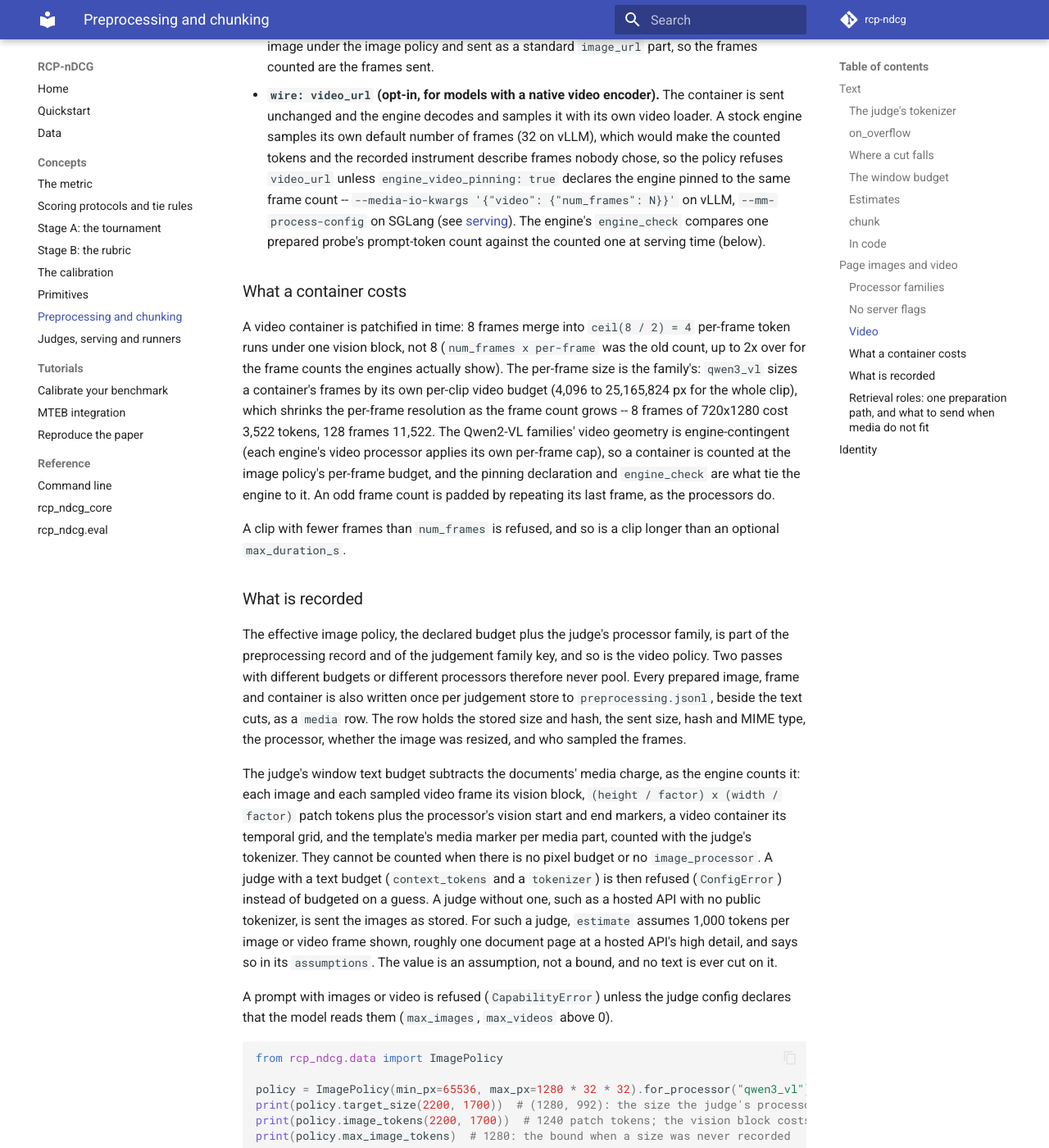
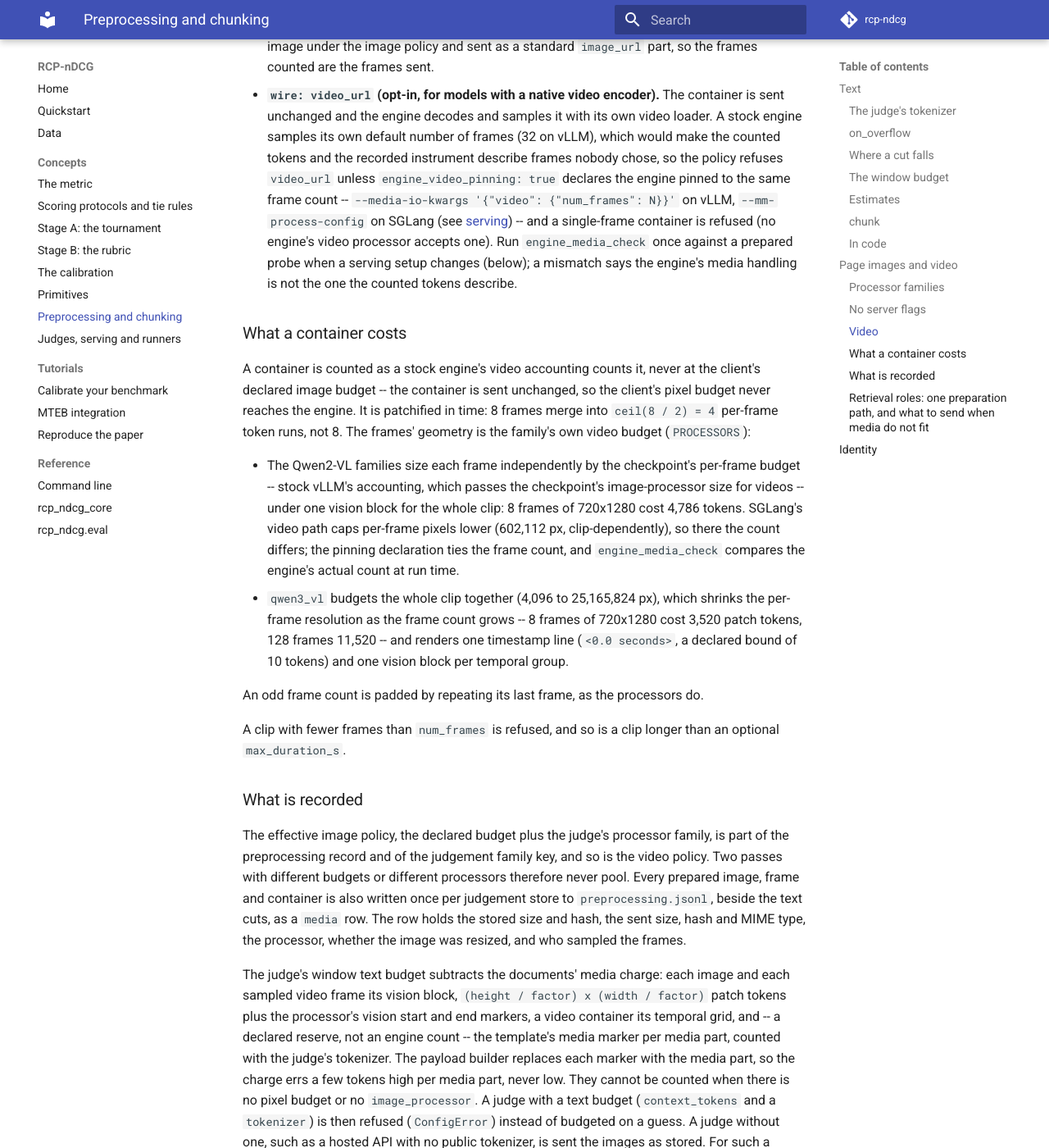
Before and after one commit to cohere-ai/rcp-ndcg, an MkDocs documentation site: the page built from docs/concepts/preprocessing.md, in a window 1280 px wide and 1400 px high, scrolled down 6165 px. Shown: the whole window at 82% size. Built offline with MkDocs 1.6.1 and Material for MkDocs 9.7.7, drawn with Linux system fonts in a browser that asks for light colours; comment, search, counter and statistics services are not loaded; some of the changed text lies outside the part shown.

Commit message:
Count containers at the engine's own video budget, with per-group wrappers and timestamps
Two verifier findings on the container path, both verified against the pinned
engine sources and the real transformers processors:

- The Qwen2-VL family containers were counted at the client's declared image
  budget, but a video_url container is sent unchanged, so that budget never
  reaches the engine: stock vLLM sizes video frames by the checkpoint's
  image-processor size (Qwen2VLProcessingInfo._get_vision_info passes
  image_processor.size, qwen2_vl.py:1014 @ d0d6e5f3a) -- a tight declared
  budget implied up to 4.7x fewer tokens than the engine shows. A container is
  now counted at the family's own video budget (PROCESSORS gains
  video_min_pixels/video_max_pixels; 3,136..12,845,056 px per frame for the
  Qwen2-VL families), independent of the declared policy; verified against the
  real Qwen2VLVideoProcessor with 0 mismatches over 60 size x frame-count x
  declared-policy combinations, including 2000x2000 frames.
- The qwen3_vl container prompt renders one timestamp line and one vision block
  per temporal group (transformers' replace_video_token), not one block for the
  whole clip: the charge is now steps x (patches + wrapper + timestamp), the
  timestamp a declared bound of 10 tokens (measured 6 at <0.0 seconds> to 10 at
  <12345.6 seconds> with the family tokenizer), so the count stays inside the
  true rendered range for every clip.
- The unsized qwen3_vl bound tightens to the true per-clip ceiling
  (video_max / (temporal_patch x factor^2) = 12,288 tokens); a single-frame
  container is refused (no engine's video processor accepts one); SGLang's
  lower per-frame video cap is declared as the known engine difference.

The window budget's media-marker charge is reworded as what it is: a declared
reserve measured from the template (the payload builder replaces the marker
with the media part, so the charge errs a few tokens high per part, never low).
engine_media_check's docs move to the imperative voice (the runtime call site
is a later lane's). cost.py loses a dead assignment and a redundant recount.

````diff
--- a/docs/concepts/preprocessing.md
+++ b/docs/concepts/preprocessing.md
@@ -243,19 +243,28 @@ aspect ratio above 200.
   of frames (32 on vLLM), which would make the counted tokens and the recorded instrument describe frames
   nobody chose, so the policy refuses `video_url` unless `engine_video_pinning: true` declares the engine
   pinned to the same frame count -- `--media-io-kwargs '{"video": {"num_frames": N}}'` on vLLM,
-  `--mm-process-config` on SGLang (see [serving](serving.md)). The engine's `engine_check` compares one
-  prepared probe's prompt-token count against the counted one at serving time (below).
+  `--mm-process-config` on SGLang (see [serving](serving.md)) -- and a single-frame container is refused
+  (no engine's video processor accepts one). Run `engine_media_check` once against a prepared probe when a
+  serving setup changes (below); a mismatch says the engine's media handling is not the one the counted
+  tokens describe.
 
 ### What a container costs
 
-A video container is patchified in time: 8 frames merge into `ceil(8 / 2) = 4` per-frame token runs under one
-vision block, not 8 (`num_frames x per-frame` was the old count, up to 2x over for the frame counts the
-engines actually show). The per-frame size is the family's: `qwen3_vl` sizes a container's frames by its own
-per-clip video budget (4,096 to 25,165,824 px for the whole clip), which shrinks the per-frame resolution as
-the frame count grows -- 8 frames of 720x1280 cost 3,522 tokens, 128 frames 11,522. The Qwen2-VL families'
-video geometry is engine-contingent (each engine's video processor applies its own per-frame cap), so a
-container is counted at the image policy's per-frame budget, and the pinning declaration and `engine_check`
-are what tie the engine to it. An odd frame count is padded by repeating its last frame, as the processors do.
+A container is counted as a stock engine's video accounting counts it, never at the client's declared image
+budget -- the container is sent unchanged, so the client's pixel budget never reaches the engine. It is
+patchified in time: 8 frames merge into `ceil(8 / 2) = 4` per-frame token runs, not 8. The frames' geometry is
+the family's own video budget (`PROCESSORS`):
+
+- The Qwen2-VL families size each frame independently by the checkpoint's per-frame budget -- stock vLLM's
+  accounting, which passes the checkpoint's image-processor size for videos -- under one vision block for the
+  whole clip: 8 frames of 720x1280 cost 4,786 tokens. SGLang's video path caps per-frame pixels lower
+  (602,112 px, clip-dependently), so there the count differs; the pinning declaration ties the frame count,
+  and `engine_media_check` compares the engine's actual count at run time.
+- `qwen3_vl` budgets the whole clip together (4,096 to 25,165,824 px), which shrinks the per-frame resolution
+  as the frame count grows -- 8 frames of 720x1280 cost 3,520 patch tokens, 128 frames 11,520 -- and renders
+  one timestamp line (`<0.0 seconds>`, a declared bound of 10 tokens) and one vision block per temporal group.
+
+An odd frame count is padded by repeating its last frame, as the processors do.
 
 A clip with fewer frames than `num_frames` is refused, and so is a clip longer than an optional `max_duration_s`.
 
@@ -267,12 +276,14 @@ processors therefore never pool. Every prepared image, frame and container is al
 store to `preprocessing.jsonl`, beside the text cuts, as a `media` row. The row holds the stored size and hash, the
 sent size, hash and MIME type, the processor, whether the image was resized, and who sampled the frames.
 
-The judge's window text budget subtracts the documents' media charge, as the engine counts it: each image and
-each sampled video frame its vision block, `(height / factor) x (width / factor)` patch tokens plus the
-processor's vision start and end markers, a video container its temporal grid, and the template's media marker
-per media part, counted with the judge's tokenizer. They cannot be counted when there is no pixel budget or no
-`image_processor`. A judge with a text budget (`context_tokens` and a `tokenizer`) is then refused
-(`ConfigError`) instead of budgeted on a guess. A judge without one, such as a hosted API with no public
+The judge's window text budget subtracts the documents' media charge: each image and each sampled video frame
+its vision block, `(height / factor) x (width / factor)` patch tokens plus the processor's vision start and end
+markers, a video container its temporal grid, and -- a declared reserve, not an engine count -- the template's
+media marker per media part, counted with the judge's tokenizer. The payload builder replaces each marker with
+the media part, so the charge errs a few tokens high per media part, never low. They cannot be counted when
+there is no pixel budget or no `image_processor`. A judge with a text budget (`context_tokens` and a
+`tokenizer`) is then refused (`ConfigError`) instead of budgeted on a guess. A judge without one, such as a
+hosted API with no public
 tokenizer, is sent the images as stored. For such a judge, `estimate` assumes 1,000 tokens per image or video
 frame shown, roughly one document page at a hosted API's high detail, and says so in its `assumptions`. The
 value is an assumption, not a bound, and no text is ever cut on it.
@@ -320,10 +331,12 @@ print(fit.tokens, len(fit.dropped))  # 66 0: shrunk to the 65,536px floor, nothi
 MediaCensus(sink="preprocessing.jsonl").record(corpus="c", doc_id="d1", media=fit.dropped, dropped=True)
 ```
 
-At serving time, `rcp_ndcg.data.resolution.engine_media_check` compares the engine's `usage.prompt_tokens` for
-one prepared probe image against the counted one; the typed mismatch (`EngineMediaMismatch`) says the served
-engine's media handling is not what the counted tokens describe -- a reconfigured engine or a mis-declared
-`image_processor` -- before it is judged around.
+Run `rcp_ndcg.data.resolution.engine_media_check` against a prepared probe whenever a serving setup changes:
+send one prepared image, count its prompt exactly (`content_media_tokens` plus the template tokens the probe
+request carries), and compare the engine's `usage.prompt_tokens` against it. A returned mismatch
+(`EngineMediaMismatch`) says the served engine's media handling is not what the counted tokens describe -- a
+reconfigured engine or a mis-declared `image_processor` -- and every later count is suspect: record or raise
+it instead of judging around it. The runtime call site (a serving recipe's startup check) is a later lane's.
 
 ## Identity
 
````
Also changed, not shown: CHANGELOG.md (+36 -25 lines), 8 other files.
